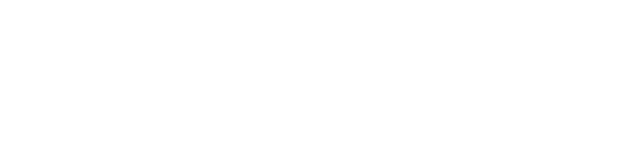
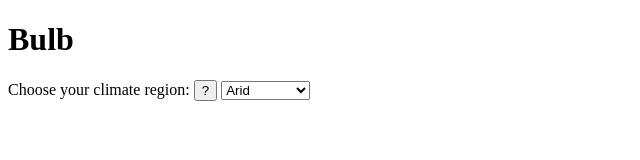
Before and after one commit to DriftingDev/bulb-hackathon, a plain HTML site: page src/index.html in a window 1280 px wide. Shown: the whole page, without its empty margins (0-640 px from the left). Drawn offline with Linux system fonts and the light colour scheme.

Commit message:
add region form

```diff
--- a/src/index.html
+++ b/src/index.html
@@ -7,6 +7,21 @@
   <title>Bulb</title>
 </head>
 <body>
+  <h1>Bulb</h1>
+
+  <form action="">
+    <label for="region">Choose your climate region:</label>
+
+    <button type="button">?</button> <!-- User can find out what region they are in using a popup here -->
+
+    <select name="region" id="region">
+      <option value="volvo">Arid</option>
+      <option value="saab">Tropical</option>
+      <option value="mercedes">Subtropical</option>
+      <option value="audi">Temperate</option>
+    </select>
+  </form>
+
   <script src="source.js"></script>
 </body>
 </html>
```
